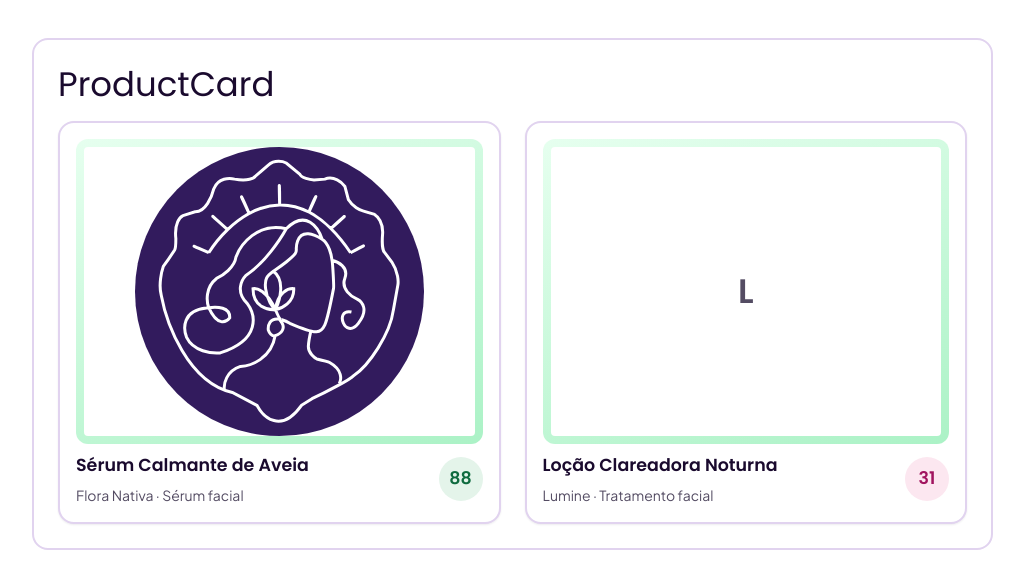
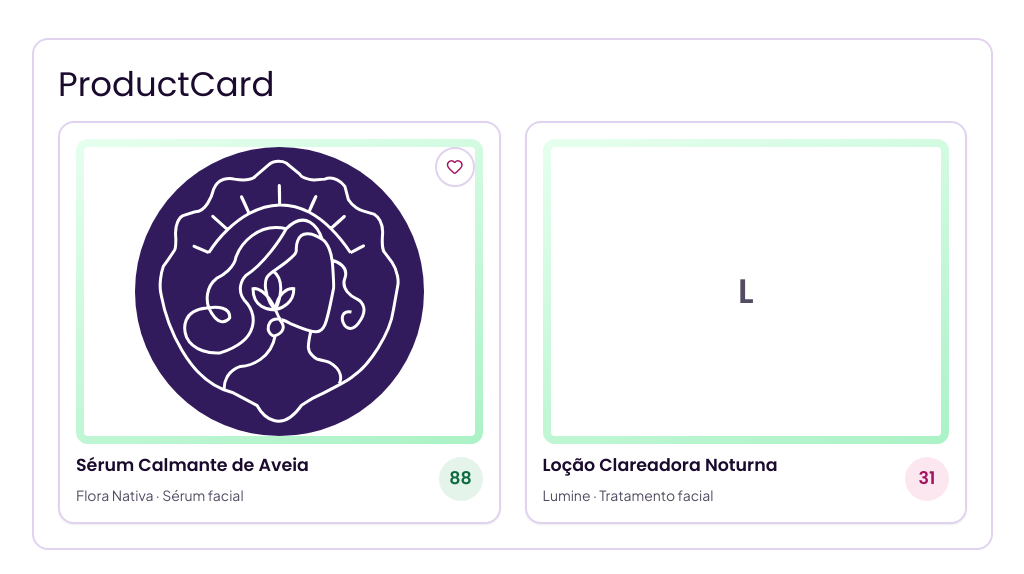
Before and after one commit to Venus-System/Venus-Web, a React (Vite) app: page /componentes in a window 1280 px wide. Shown: the part 1565-2139 px from the top of the page, without its empty margins (248-1272 px from the left). Built offline with nearby package versions, Linux system fonts and the light colour scheme; no server answers.

Commit message:
fix: Adicionando o coração de desfavoritar nos cartões de Favoritos

```diff
--- a/src/components/ProductCard/index.tsx
+++ b/src/components/ProductCard/index.tsx
@@ -1,3 +1,4 @@
+import type { ReactNode } from "react";
 import { Link } from "react-router-dom";
 import type { Produto } from "../../types/produto";
 import { tomDoProduto } from "../../utils/tomDoProduto";
@@ -6,9 +7,10 @@ import styles from "./styles.module.css";
 
 interface ProductCardProps {
   produto: Produto;
+  action?: ReactNode;
 }
 
-function ProductCard({ produto }: ProductCardProps) {
+function ProductCard({ produto, action }: ProductCardProps) {
   const frameClasses = [styles.frame, styles[tomDoProduto(produto.slug)]].join(
     " ",
   );
@@ -35,6 +37,10 @@ function ProductCard({ produto }: ProductCardProps) {
 
         <ScoreBadge score={produto.scores.overallScore} level={produto.level} />
       </Link>
+
+      {action === undefined ? null : (
+        <span className={styles.action}>{action}</span>
+      )}
     </article>
   );
 }
--- a/src/components/ProductCard/styles.module.css
+++ b/src/components/ProductCard/styles.module.css
@@ -1,4 +1,5 @@
 .card {
+  position: relative;
   background-color: var(--card);
   border: var(--borda-largura) solid var(--borda);
   border-radius: var(--raio-grande);
@@ -77,6 +78,13 @@
   font-size: var(--tamanho-pequeno);
 }
 
+.action {
+  position: absolute;
+  top: calc(var(--espaco-3) + var(--espaco-2));
+  right: calc(var(--espaco-3) + var(--espaco-2));
+  display: flex;
+}
+
 .link:focus-visible {
   outline-offset: calc(var(--foco-largura) * -1);
 }
--- a/src/pages/Componentes/index.tsx
+++ b/src/pages/Componentes/index.tsx
@@ -154,7 +154,17 @@ function Componentes() {
         <h2>ProductCard</h2>
 
         <div className={styles.grid}>
-          <ProductCard produto={comImagem} />
+          <ProductCard
+            produto={comImagem}
+            action={
+              <FavoriteButton
+                productName={comImagem.name}
+                isFavorite={favorito}
+                isPending={false}
+                onToggle={() => setFavorito((atual) => !atual)}
+              />
+            }
+          />
           <ProductCard produto={produtosMock[3]} />
         </div>
       </section>
--- a/src/pages/Favoritos/index.tsx
+++ b/src/pages/Favoritos/index.tsx
@@ -1,5 +1,7 @@
+import { useEffect, useRef } from "react";
 import { Link } from "react-router-dom";
 import Button from "../../components/Button";
+import FavoriteButton from "../../components/FavoriteButton";
 import MainLayout from "../../components/MainLayout";
 import MySpaceNav from "../../components/MySpaceNav";
 import ProductCard from "../../components/ProductCard";
@@ -7,7 +9,16 @@ import { useFavoritos } from "../../hooks/useFavoritos";
 import styles from "./styles.module.css";
 
 function Favoritos() {
-  const { estado, recarregar } = useFavoritos();
+  const { estado, recarregar, alternar } = useFavoritos();
+  const avisoRef = useRef<HTMLParagraphElement>(null);
+
+  const ultimaAcao = estado.status === "pronto" ? estado.ultimaAcao : null;
+
+  useEffect(() => {
+    if (ultimaAcao !== null) {
+      avisoRef.current?.focus();
+    }
+  }, [ultimaAcao]);
 
   return (
     <MainLayout>
@@ -42,11 +53,25 @@ function Favoritos() {
           </div>
         ) : null}
 
+        {ultimaAcao === null ? null : (
+          <p ref={avisoRef} tabIndex={-1} className={styles.aviso}>
+            Você tirou {ultimaAcao.nome} dos favoritos.
+          </p>
+        )}
+
+        {estado.status === "pronto" && estado.erroAoAlternar !== null ? (
+          <p role="alert" className={styles.erroAoAlternar}>
+            {estado.erroAoAlternar}
+          </p>
+        ) : null}
+
         {estado.status === "pronto" && estado.produtos.length === 0 ? (
           <p className={styles.vazio}>
-            Você ainda não favoritou nenhum produto. Marque o coração de uma
-            análise no seu <Link to="/historico">histórico</Link> para guardar
-            aqui.
+            {ultimaAcao === null
+              ? "Você ainda não favoritou nenhum produto."
+              : "Sua prateleira ficou vazia."}{" "}
+            Marque o coração de uma análise no seu{" "}
+            <Link to="/historico">histórico</Link> para guardar aqui.
           </p>
         ) : null}
 
@@ -54,7 +79,17 @@ function Favoritos() {
           <ul className={styles.grade} aria-label="Produtos favoritos">
             {estado.produtos.map((produto) => (
               <li key={produto.slug}>
-                <ProductCard produto={produto} />
+                <ProductCard
+                  produto={produto}
+                  action={
+                    <FavoriteButton
+                      productName={produto.name}
+                      isFavorite
+                      isPending={estado.pendentes.includes(produto.slug)}
+                      onToggle={() => alternar(produto)}
+                    />
+                  }
+                />
               </li>
             ))}
           </ul>
--- a/src/pages/Favoritos/styles.module.css
+++ b/src/pages/Favoritos/styles.module.css
@@ -45,6 +45,17 @@
   font-weight: var(--peso-forte);
 }
 
+.aviso {
+  max-width: 60ch;
+  color: var(--texto);
+  font-weight: var(--peso-forte);
+}
+
+.erroAoAlternar {
+  color: var(--avoid);
+  font-weight: var(--peso-forte);
+}
+
 .grade {
   display: grid;
   grid-template-columns: repeat(auto-fill, minmax(14rem, 1fr));
```
